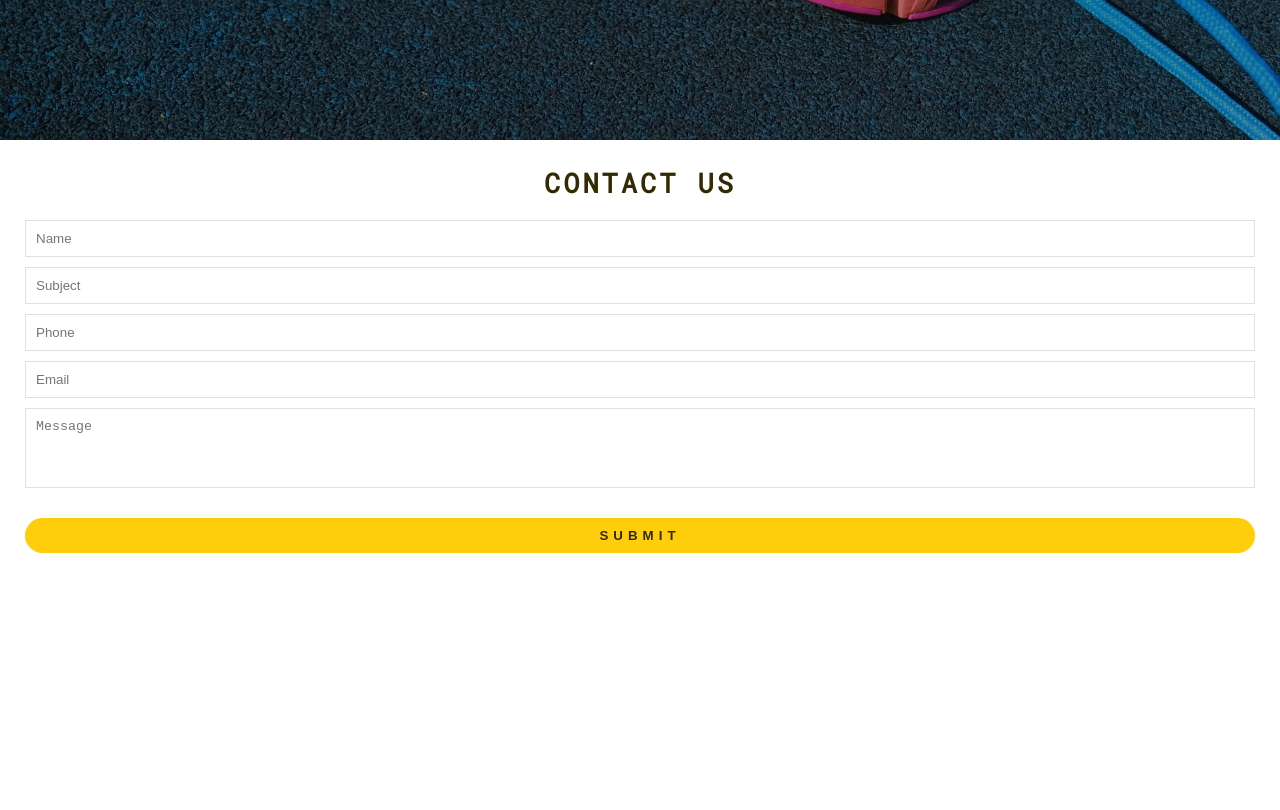
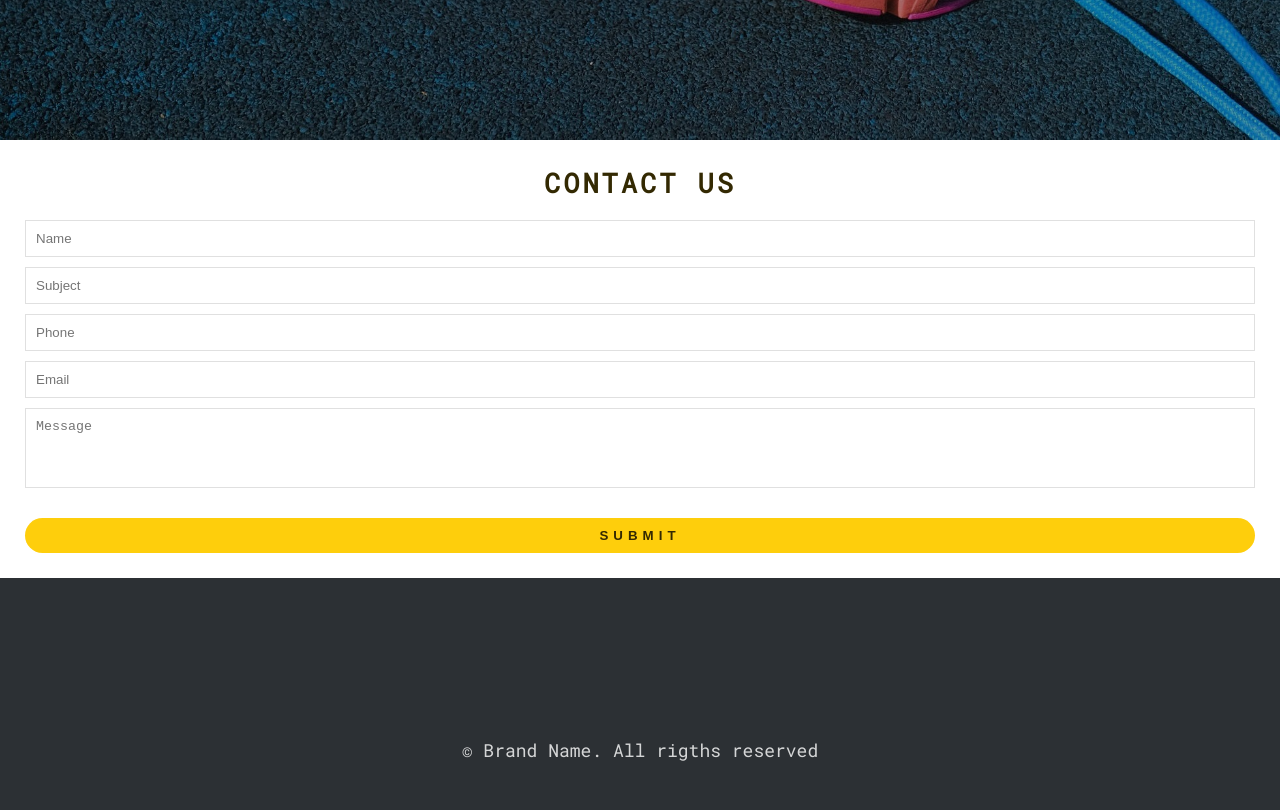
Before and after one commit to eunicepague/Week2-shoes-activity, a plain HTML site: page index.html in a window 1280 px wide. Shown: the part 716-1526 px from the top of the page. Before the commit the page ends 1294 px from the top, so only its background shows below. Drawn offline with Linux system fonts and the light colour scheme.

Commit message:
creating footer

```diff
--- a/index.html
+++ b/index.html
@@ -71,7 +71,11 @@
   </div>
   <!--end of contact section-->
 
-  <!--footer-->
+  <!-- Footer Section -->
+  <footer class="section footer">
+    <div class="footer-copyRight">&#169; Brand Name. All rigths reserved</div>
+  </footer>
+
 
   <script src="index.js"></script>
 </body>
--- a/style.css
+++ b/style.css
@@ -212,3 +212,22 @@ body {
   font-size: 14px;
   transition: all 0.5s ease;
 }
+
+/*footer*/
+.footer {
+  padding: 4rem 2rem 3rem;
+  background-color: #2C3034;
+}
+
+
+.footer-copyRight {
+  max-width: 970px;
+  margin: 0 auto;
+  text-align: center;
+  padding-top: 3rem;
+  margin-top: 3rem;
+  font-size: var(--small-font);
+  border-top: 2px solid var(--text-color-light);
+  color: rgba(255, 255, 255, 0.8);
+  ;
+}
```
